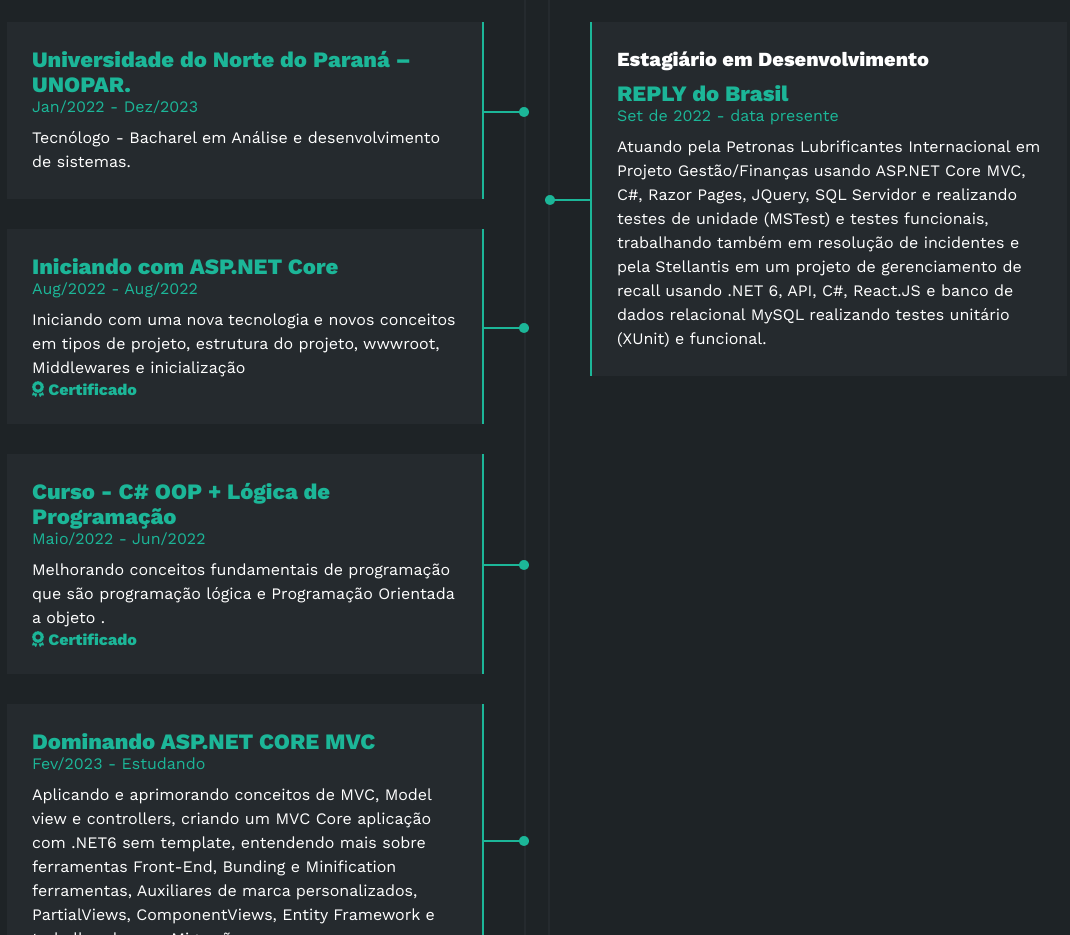
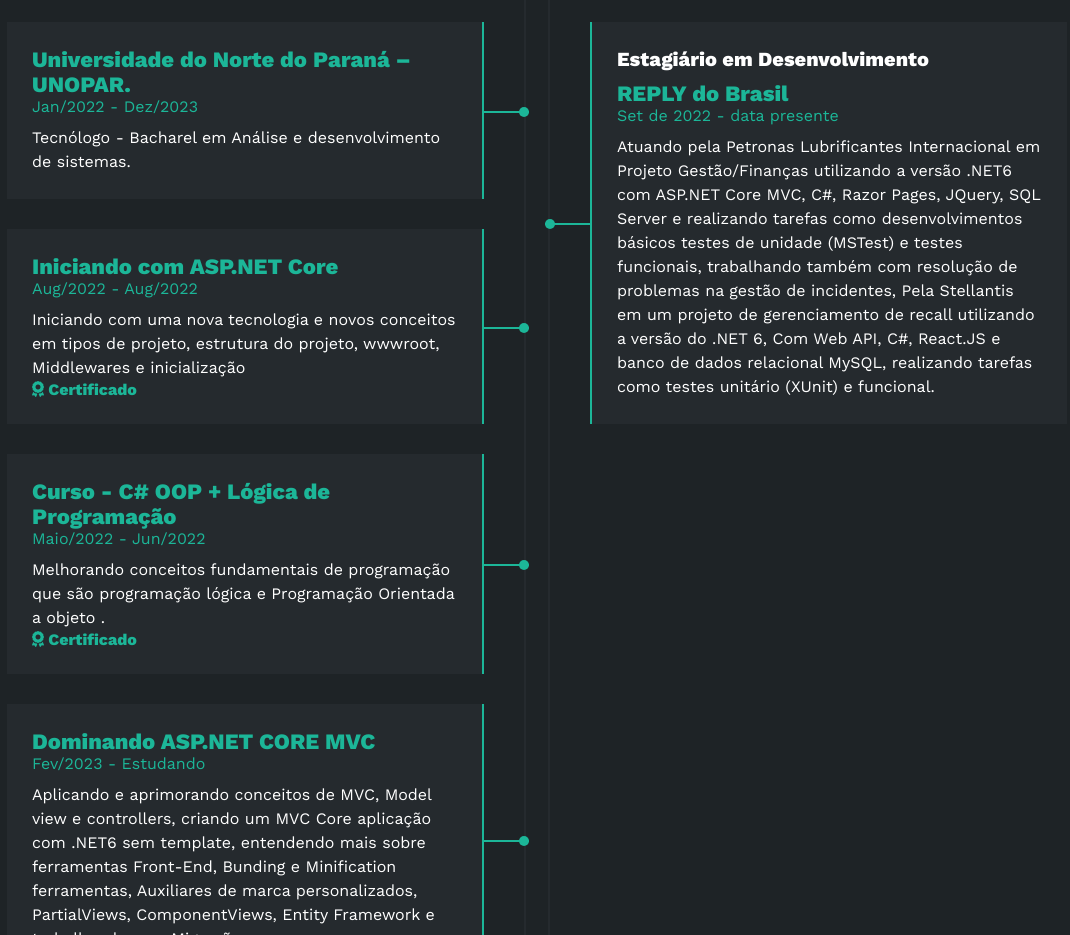
Before and after one commit to BruceAlves/PortifolioBruce, a plain HTML site: page index.html in a window 1280 px wide. Shown: the part 2441-3376 px from the top of the page, without its empty margins (103-1173 px from the left). Drawn offline with nearby package versions, Linux system fonts and the light colour scheme; a script that the page names is missing.

Commit message:
Update index.html
Atualização no ex

```diff
--- a/index.html
+++ b/index.html
@@ -348,10 +348,10 @@
                         <span class="casa">REPLY do Brasil</span>
                         <span class="fecha">Set de 2022 - data presente</span>
                         <p>Atuando pela Petronas Lubrificantes Internacional em Projeto
-                            Gestão/Finanças usando ASP.NET Core MVC, C#, Razor Pages, JQuery, SQL
-                            Servidor e realizando testes de unidade (MSTest) e testes funcionais, trabalhando também em
-                            resolução de incidentes e pela Stellantis em um projeto de gerenciamento de recall usando
-                            .NET 6, API, C#, React.JS e banco de dados relacional MySQL realizando testes
+                            Gestão/Finanças utilizando a versão .NET6 com ASP.NET Core MVC, C#, Razor Pages, JQuery, SQL
+                            Server e realizando tarefas como desenvolvimentos básicos testes de unidade (MSTest) e testes funcionais, trabalhando também com
+                            resolução de problemas na gestão de incidentes, Pela Stellantis em um projeto de gerenciamento de recall utilizando  a versão do
+                            .NET 6, Com Web API, C#, React.JS e banco de dados relacional MySQL, realizando tarefas como  testes
                             unitário (XUnit) e funcional.</p>
                         <div class="conectord">
                             <div class="circulod"></div>
```
